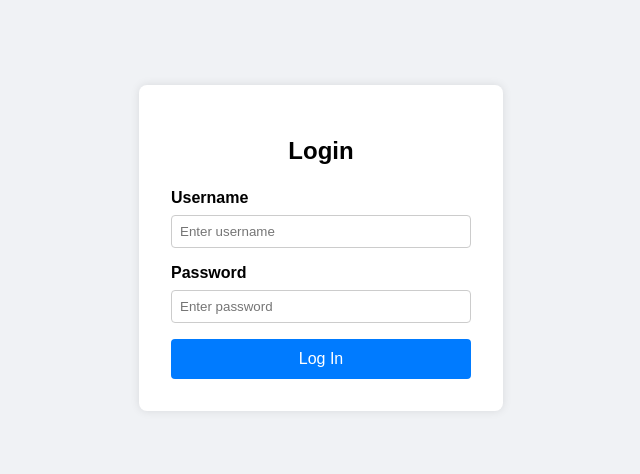
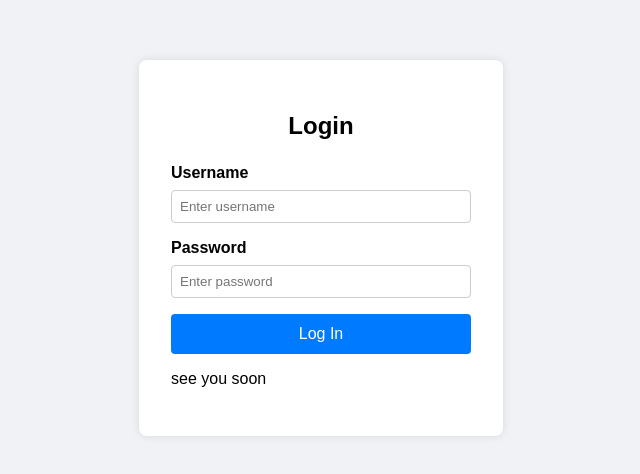
Before and after one commit to irfanzaidy/project-ci-cd, a plain HTML site: page index.html in a window 1280 px wide. Shown: the part 152-626 px from the top of the page, without its empty margins (319-959 px from the left). Drawn offline with Linux system fonts and the light colour scheme.

Commit message:
adding-last index.html

```diff
--- a/index.html
+++ b/index.html
@@ -66,6 +66,7 @@
       <input type="password" id="password" name="password" placeholder="Enter password" required />
 
       <button type="submit">Log In</button>
+      <p>see you soon</p>
     </form>
   </div>
 </body>
```
